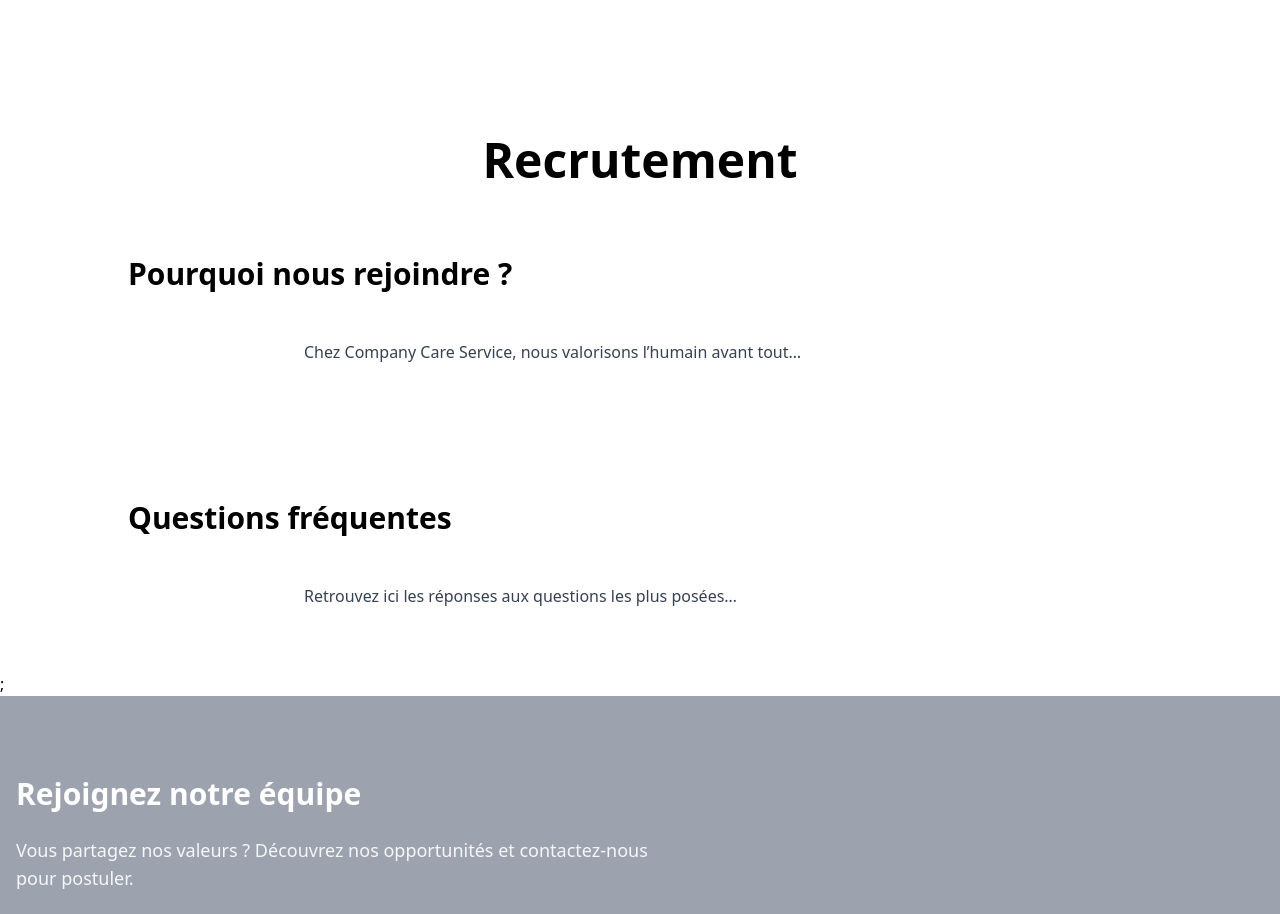
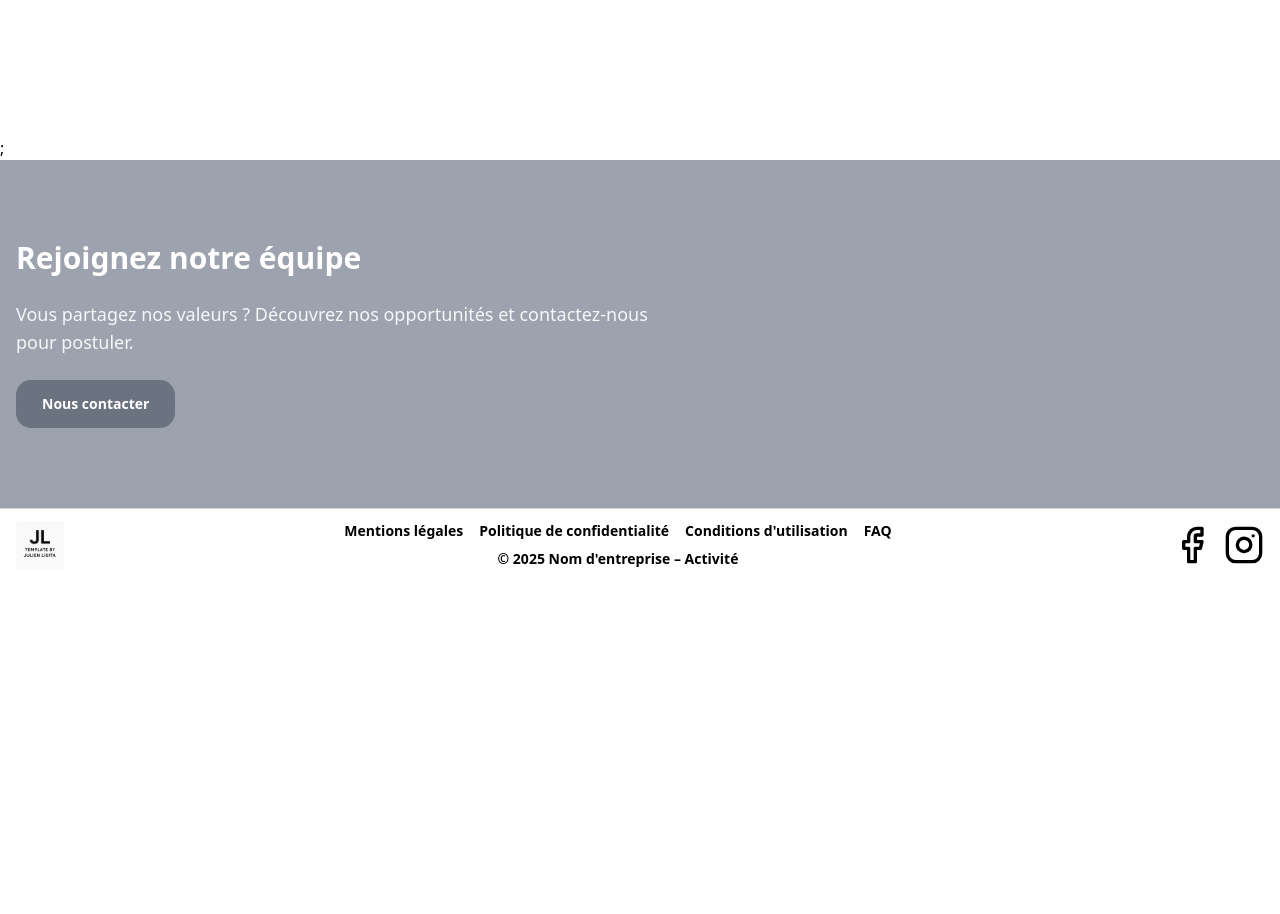
Before and after one commit to julienlisita/nextjs-ts-tailwind-template, a Next.js app: page /recruitment in a window 1280 px wide. Shown: the part 1740-2654 px from the top of the page. After the commit the page ends 2321 px from the top, so only its background shows below. Built offline with nearby package versions, Linux system fonts and the light colour scheme.

Commit message:
refactor: simplify Recruitment page by keeping only modal logic in RecruitmentClient

```diff
--- a/src/components/pages/RecruitmentClient.tsx
+++ b/src/components/pages/RecruitmentClient.tsx
@@ -28,25 +28,6 @@ export default function RecruitmentClient() {
 
   return (
     <div className="pt-8 sm:pt-10 md:pt-14 lg:pt-20">
-      <PageTitle>Recrutement</PageTitle>
-
-      <Section>
-        <SectionWrapper>
-          <SectionTitle>Pourquoi nous rejoindre ?</SectionTitle>
-          <p className="text-gray-700 max-w-2xl mx-auto">
-            Chez Company Care Service, nous valorisons l’humain avant tout…
-          </p>
-        </SectionWrapper>
-      </Section>
-
-      <Section>
-        <SectionWrapper>
-          <SectionTitle>Questions fréquentes</SectionTitle>
-          <p className="text-gray-700 max-w-2xl mx-auto">
-            Retrouvez ici les réponses aux questions les plus posées…
-          </p>
-        </SectionWrapper>
-      </Section>
       <Modal isOpen={isOpen} onClose={close}>
         <JobApplicationForm jobTitle={applyTitle ?? ''} />
       </Modal>
```
